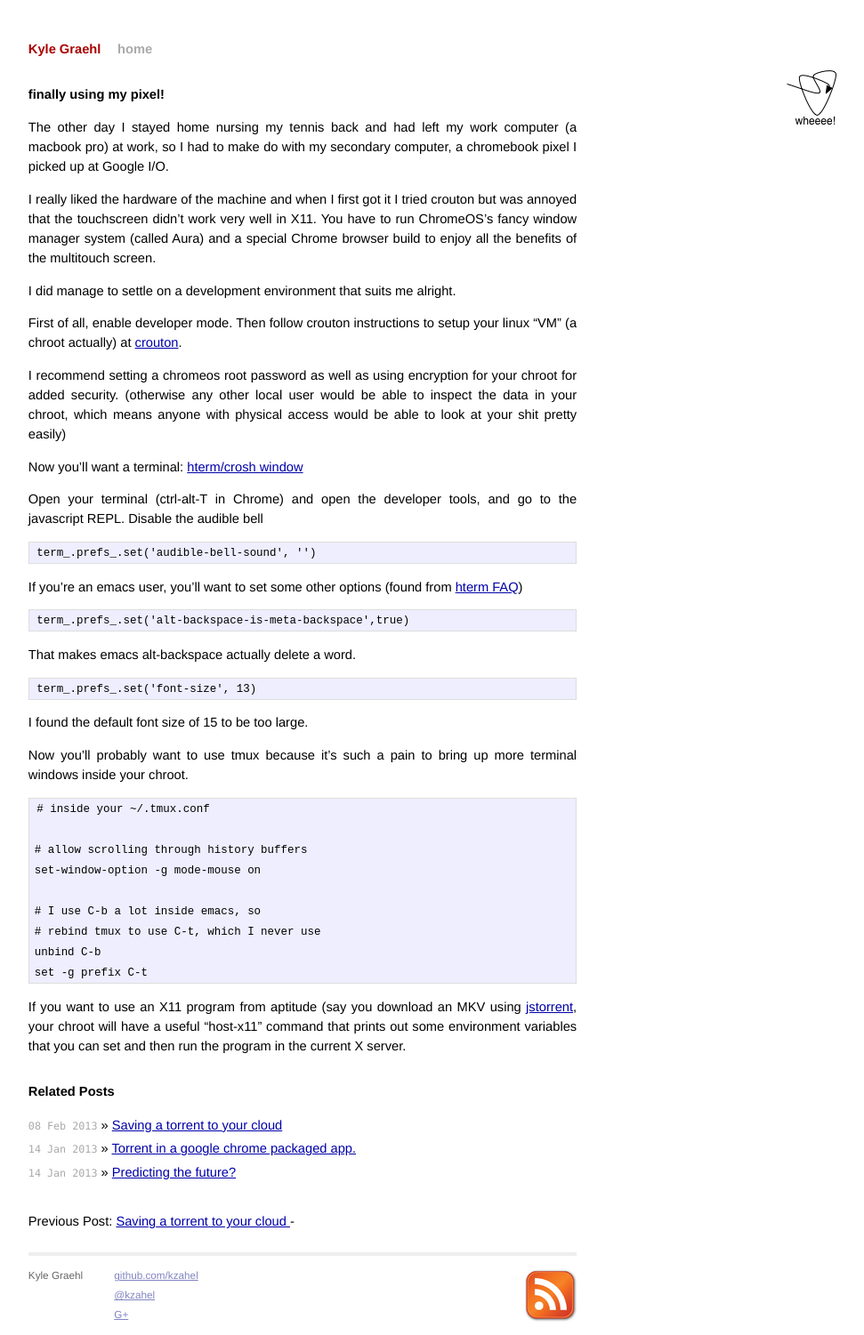
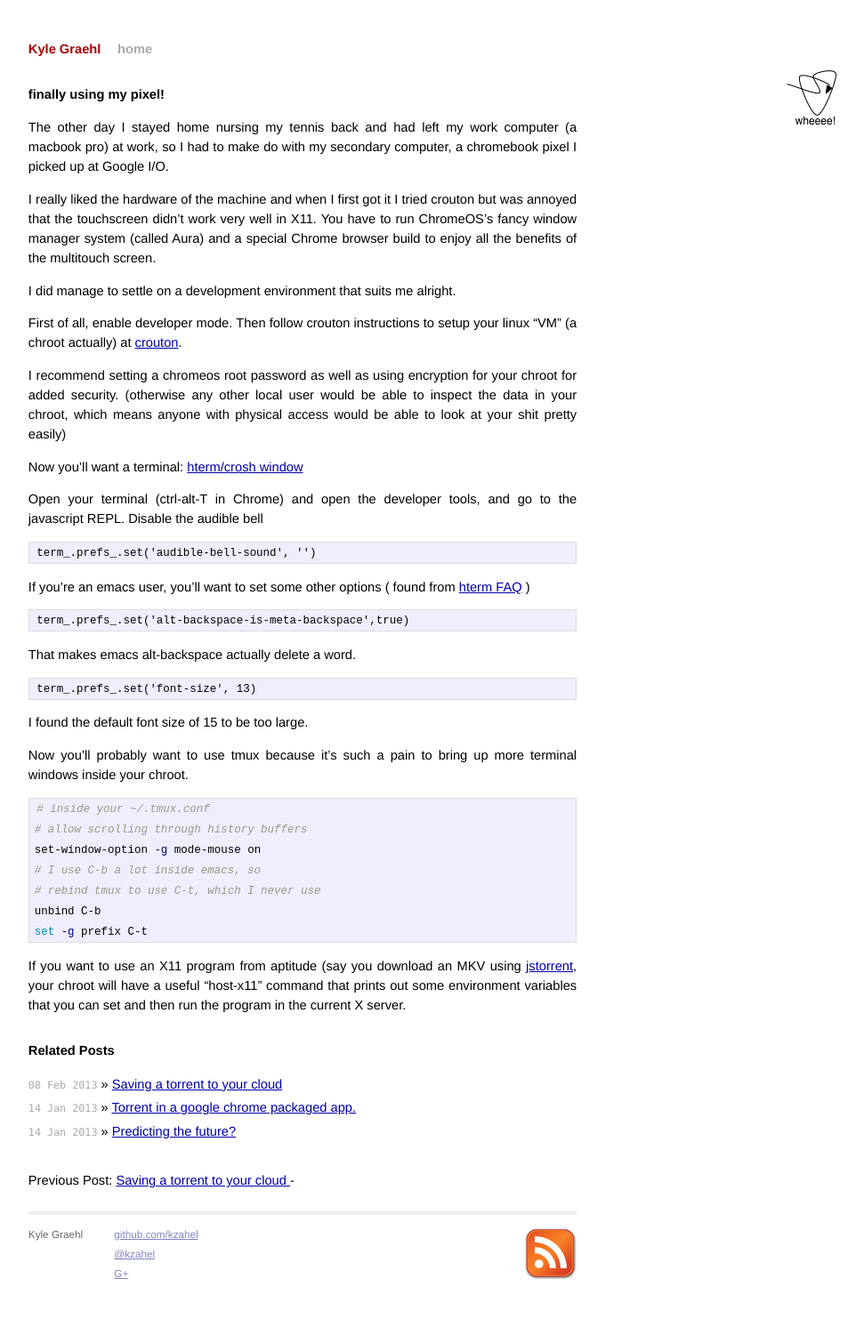
Before and after one commit to kzahel/kzahel.github.io, a Jekyll site: the page built from _posts/2013-08-14-finally-using-my-pixel.md, in a window 1280 px wide. Shown: the whole page at 89% size, without its empty margins (300-1271 px from the left). Built offline with Jekyll 4.4.1, drawn with Linux system fonts in a browser that asks for light colours; Markdown is read by kramdown in place of the engine named in the settings; comment, search, counter and statistics services are not loaded; after the commit the page ends 1455 px from its top, so only the background shows below that.

````diff
--- a/_posts/2013-08-14-finally-using-my-pixel.md
+++ b/_posts/2013-08-14-finally-using-my-pixel.md
@@ -24,7 +24,7 @@ Open your terminal (ctrl-alt-T in Chrome) and open the developer tools, and go t
 term_.prefs_.set('audible-bell-sound', '')
 ```
 
-If you're an emacs user, you'll want to set some other options (found from [hterm FAQ](http://git.chromium.org/gitweb/?p=chromiumos/platform/assets.git;a=blob;f=chromeapps/hterm/doc/faq.txt;h=f0d3007f9fc54c7331f68293b7fae5f5b71214ff;hb=95f6a2c7a984b1c09b7d66c24794ce2057144e86))
+If you're an emacs user, you'll want to set some other options ( found from [hterm FAQ](http://git.chromium.org/gitweb/?p=chromiumos/platform/assets.git;a=blob;f=chromeapps/hterm/doc/faq.txt;h=f0d3007f9fc54c7331f68293b7fae5f5b71214ff;hb=95f6a2c7a984b1c09b7d66c24794ce2057144e86) )
 
 ```
 term_.prefs_.set('alt-backspace-is-meta-backspace',true)
@@ -42,17 +42,15 @@ Now you'll probably want to use tmux because it's such a pain to bring up more t
 
 
 
-```
+{% highlight bash %}
 # inside your ~/.tmux.conf
-
 # allow scrolling through history buffers
 set-window-option -g mode-mouse on
-
 # I use C-b a lot inside emacs, so
 # rebind tmux to use C-t, which I never use
 unbind C-b
 set -g prefix C-t
-```
+{% endhighlight %}
 
 If you want to use an X11 program from aptitude (say you download an
 MKV using
````
Also changed, not shown: other parts of _posts/2013-08-14-finally-using-my-pixel.md (+1 -1 lines).
